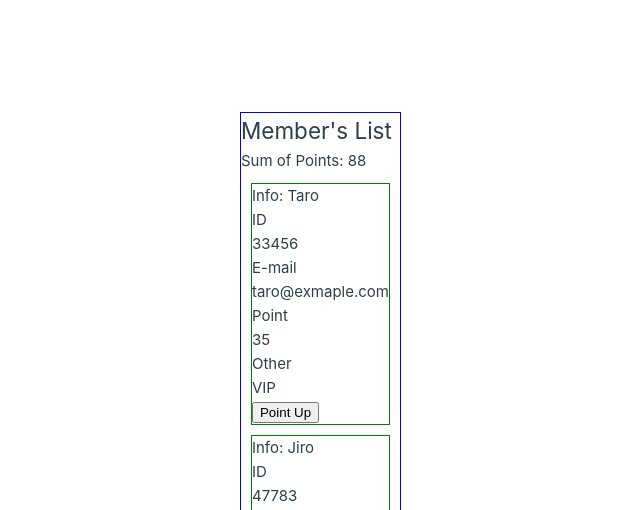
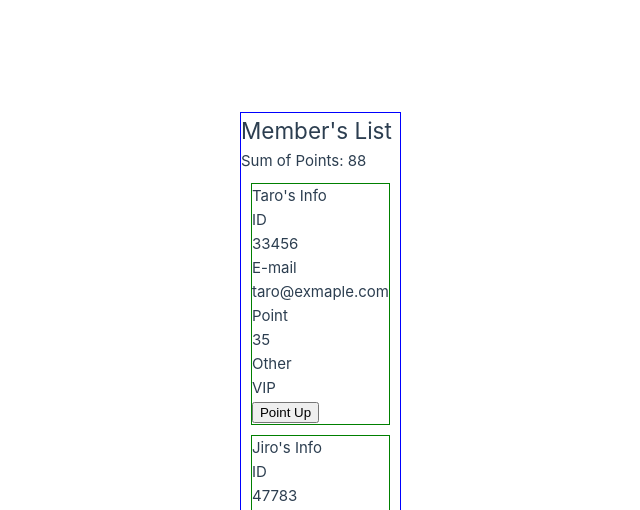
Before and after one commit to koyamal/pra_vue3, a Vue app in the folder Vue3FrontDevTextBook/chap08/linkComponents/: page / in a window 1280 px wide. Shown: the top 510 px of the page, without its empty margins (229-869 px from the left). Built offline with nearby package versions, Linux system fonts and the light colour scheme.

Commit message:
Edit h4 value

```diff
--- a/Vue3FrontDevTextBook/chap08/linkComponents/src/components/OneMember.vue
+++ b/Vue3FrontDevTextBook/chap08/linkComponents/src/components/OneMember.vue
@@ -23,7 +23,7 @@ const pointUp = (): void => {
 
 <template>
   <section class="box">
-    <h4>Info: {{ name }}</h4>
+    <h4>{{ name }}'s Info</h4>
     <dl>
       <dt>ID</dt>
       <dd>{{ id }}</dd>
```
